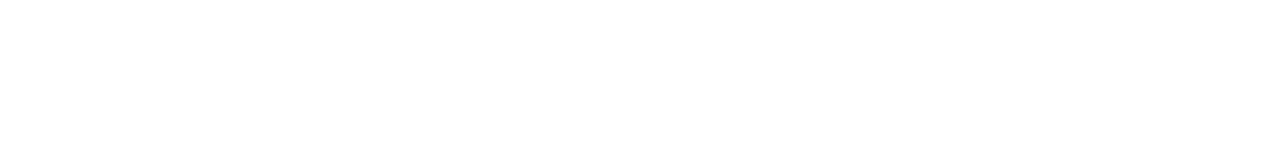
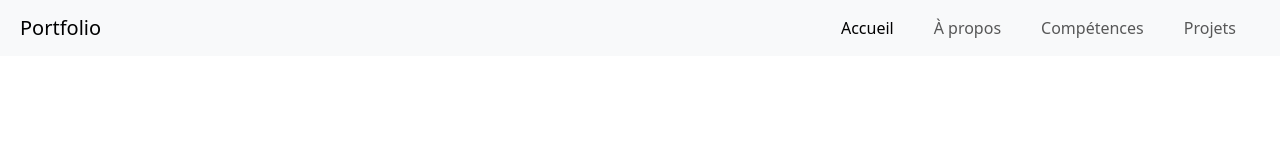
Before and after one commit to sbakhtipro/portfolio-mns, a plain HTML site: page index.html in a window 1280 px wide. Drawn offline with nearby package versions, Linux system fonts and the light colour scheme.

Commit message:
feat création du code source html de la navbar

```diff
--- a/index.html
+++ b/index.html
@@ -1,5 +1,5 @@
 <!doctype html>
-<html lang="en">
+<html lang="fr">
     <head>
         <title>Title</title>
         <!-- Required meta tags -->
@@ -19,8 +19,31 @@
     </head>
 
     <body>
-        <header>
-            <!-- place navbar here -->
+        <header class="sticky-top">
+            <nav class="navbar navbar-expand-lg bg-body-tertiary">
+                <div class="container-fluid">
+                    <a class="navbar-brand ms-2" href="#">Portfolio</a>
+                    <button class="navbar-toggler" type="button" data-bs-toggle="collapse" data-bs-target="#navbarNav" aria-controls="navbarNav" aria-expanded="false" aria-label="Toggle navigation">
+                        <span class="navbar-toggler-icon"></span>
+                    </button>
+                    <div class="collapse navbar-collapse" id="navbarNav">
+                        <ul class="navbar-nav ms-auto">
+                            <li class="nav-item me-4">
+                                <a class="nav-link active" aria-current="page" href="#hero">Accueil</a>
+                            </li>
+                            <li class="nav-item me-4">
+                                <a class="nav-link" href="#about">À propos</a>
+                            </li>
+                            <li class="nav-item me-4">
+                                <a class="nav-link" href="#skills">Compétences</a>
+                            </li>
+                            <li class="nav-item me-4">
+                                <a class="nav-link" href="#projects">Projets</a>
+                            </li>
+                        </ul>
+                    </div>
+                </div>
+            </nav>
         </header>
         <main></main>
         <footer>
```
